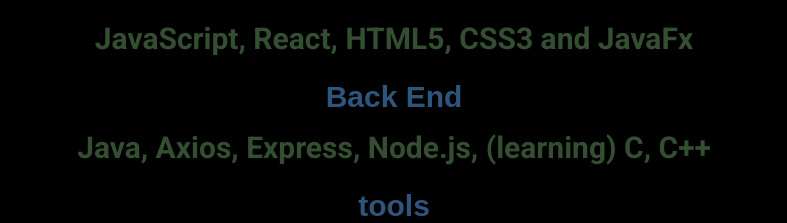
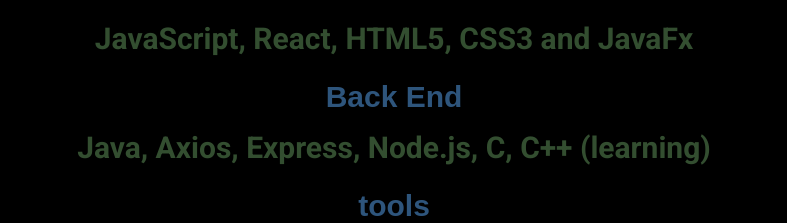
Before and after one commit to Brett-Ruane/Portfolio, a React (Create React App) app: page / in a window 1280 px wide. Shown: the part 5451-5674 px from the top of the page, without its empty margins (246-1033 px from the left). Built offline with nearby package versions, Linux system fonts and the light colour scheme; a web font is replaced by a local one.

Commit message:
tech stack change

```diff
--- a/src/components/TechStack.js
+++ b/src/components/TechStack.js
@@ -10,7 +10,7 @@
         <p className="langs">JavaScript, React, HTML5, CSS3 and JavaFx</p>
         <p className="titleLangs">Back End</p>
         <p className="langs">
-          Java, Axios, Express, Node.js, (learning) C, C++
+          Java, Axios, Express, Node.js, C, C++ (learning)
         </p>
         <p className="titleLangs">tools</p>
         <p className="langs">
```
